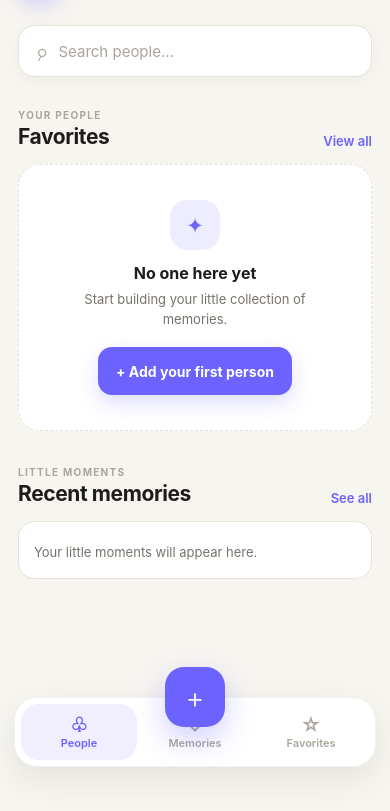
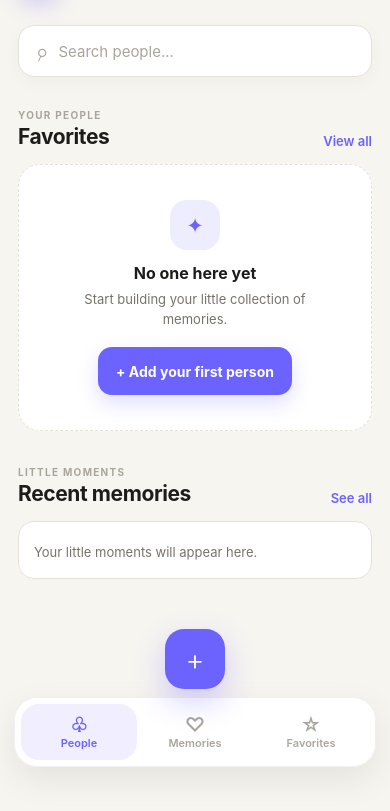
Before and after one commit to saalim-tech/keepsake, a plain HTML site: page index.html in a window 390 px wide. Shown: the part 67-878 px from the top of the page. Drawn offline with Linux system fonts and the light colour scheme.

Commit message:
Fix floating add button position

```diff
--- a/style.css
+++ b/style.css
@@ -1066,7 +1066,7 @@ textarea:focus-visible {
 
     left: 50%;
     right: auto;
-    bottom: 50px;
+    bottom: 88px;
 
     transform: translateX(-50%);
 
@@ -1147,10 +1147,10 @@ main {
     }
 
 
-    #addPersonButton {
+   #addPersonButton {
         left: 50%;
         right: auto;
-        bottom: 50px;
+        bottom: 88px;
 
         transform: translateX(-50%);
 
```
